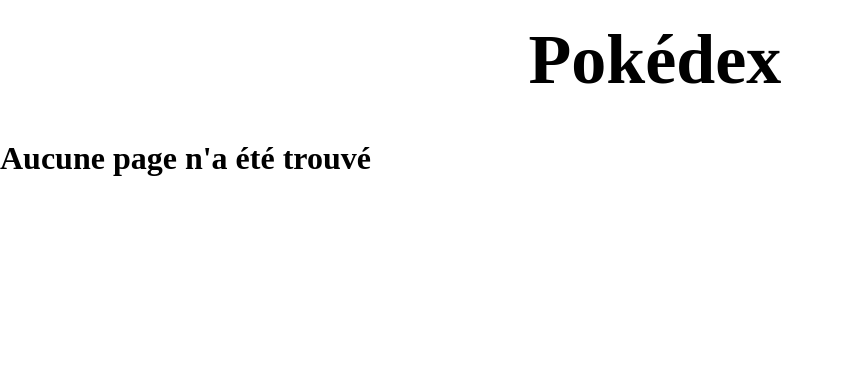
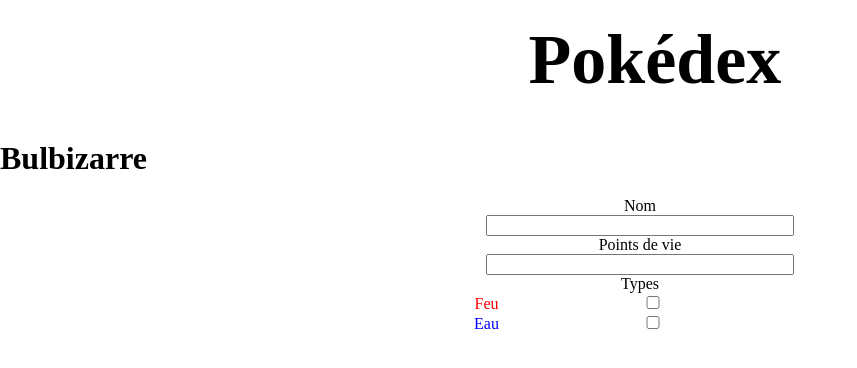
Before and after one commit to Gauthierboddaert/React-Pokemons-app, a React (Create React App) app: page /pokemon/edit/1 in a window 1280 px wide. Shown: the top 368 px of the page, without its empty margins (0-857 px from the left). Built offline with nearby package versions, Linux system fonts and the light colour scheme; a web font is replaced by a local one.

Commit message:
add route edit

```diff
--- a/src/components/Pokemon-card.tsx
+++ b/src/components/Pokemon-card.tsx
@@ -20,11 +20,15 @@
     }
 
     const goToPokemon = (id: number) => {
-        history.push(`/pokemons/${id}`)
+        history.push(`/pokemon/${id}`)
     }
+
+    const goToEditPokemon = (id: number) => {
+        history.push(`/pokemon/edit/${id}`)
+    }
+
     return(
         <div
-            onClick={() => goToPokemon(pokemon.id)}
             style={{borderColor: color}}
             className='card'
             onMouseLeave={hideBorder}
@@ -32,6 +36,7 @@
         >
             <p>{pokemon.name}</p>
             <img
+                onClick={() => goToPokemon(pokemon.id)}
                 src={pokemon.picture}
                 alt={pokemon.name}
             />
@@ -40,7 +45,7 @@
                     <p key={color} className="type" style={{background: color}}>{name}</p>
                 ))}
             </div>
-            {/*<p>{formatDate(pokemon.created)}</p>*/}
+            <button onClick={() => goToEditPokemon(pokemon.id)}>Edit</button>
         </div>
     );
 
--- /dev/null
+++ b/src/components/pokemon-form.tsx
@@ -0,0 +1,34 @@
+import React, {FunctionComponent} from "react";
+import Pokemon from "../models/Pokemon";
+import Type from "../models/Type";
+
+type Props = {
+    pokemon: Pokemon
+};
+
+const types: Type[] = [
+    new Type('red', 'Feu'),
+    new Type('blue', 'Eau')
+];
+
+const PokemonForm : FunctionComponent<Props> = ({pokemon}) => {
+    return (
+        <form>
+            <div className="form">
+                <label>Nom</label>
+                <input type="text"></input>
+                <label>Points de vie</label>
+                <input type="text"></input>
+                <label>Types</label>
+                {types.map((type: Type) => (
+                    <div>
+                        <label style={{color: type.color}} htmlFor="">{type.name}</label>
+                        <input type="checkbox"/>
+                    </div>
+                ))}
+            </div>
+        </form>
+    )
+}
+
+export default PokemonForm;
--- a/src/css/style.css
+++ b/src/css/style.css
@@ -125,5 +125,16 @@
     text-align: center;
     margin: unset;
     font-weight: normal;
+}
 
+.form{
+    display: flex;
+    flex-direction: column;
+    width: 100%;
+    justify-content: center;
+    align-items: center;
 }
+
+input{
+    width: 300px;
+}
--- /dev/null
+++ b/src/pages/pokemon-edit.tsx
@@ -0,0 +1,29 @@
+import React, {FunctionComponent, useEffect, useState} from "react";
+import Pokemon from "../models/Pokemon";
+import POKEMONS from "../models/mock-pokemon";
+import {RouteComponentProps} from "react-router-dom";
+import PokemonForm from "../components/pokemon-form";
+import usePokemonById from "../hooks/use pokemon-by-id-hook";
+
+type Props = {
+    id: string
+}
+const PokemonEdit : FunctionComponent<RouteComponentProps<Props>> = ({match}) => {
+
+    const pokemon = usePokemonById(match.params.id)
+    return (
+        <div>
+            {pokemon ? (
+                <div>
+                    <h1>{pokemon.name}</h1>
+                    <PokemonForm pokemon={pokemon}/>
+                </div>
+                ) : (
+                <h1>Pas de pokemon</h1>
+                )
+            }
+        </div>
+    )
+}
+
+export default PokemonEdit;
--- a/src/pages/pokemon-header.tsx
+++ b/src/pages/pokemon-header.tsx
@@ -4,6 +4,8 @@
 import PokemonList from "./pokemon-list";
 import PokemonDetails from "./pokemon-details";
 import PageNotFound from "./page-not-found";
+import PokemonForm from "../components/pokemon-form";
+import pokemonEdit from "./pokemon-edit";
 const PokemonHeader : FunctionComponent = () => {
 
     return (
@@ -13,7 +15,8 @@
             </nav>
             <Switch>
                 <Route exact path="/pokemons" component={PokemonList}/>
-                <Route exact path="/pokemons/:id" component={PokemonDetails}/>
+                <Route exact path="/pokemon/:id" component={PokemonDetails}/>
+                <Route exact path="/pokemon/edit/:id" component={pokemonEdit}/>
                 <Route component={PageNotFound}/>
             </Switch>
         </Router>
```
